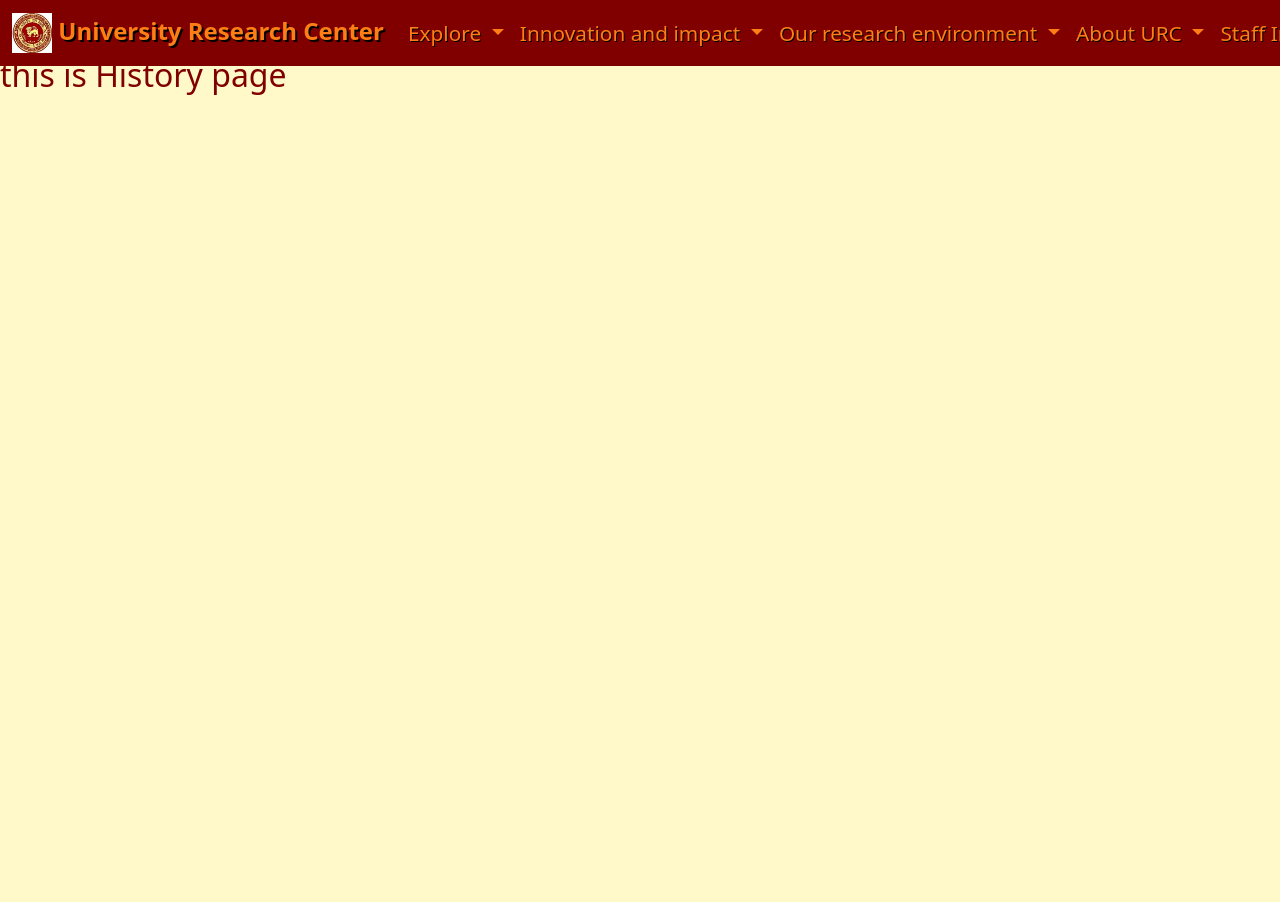
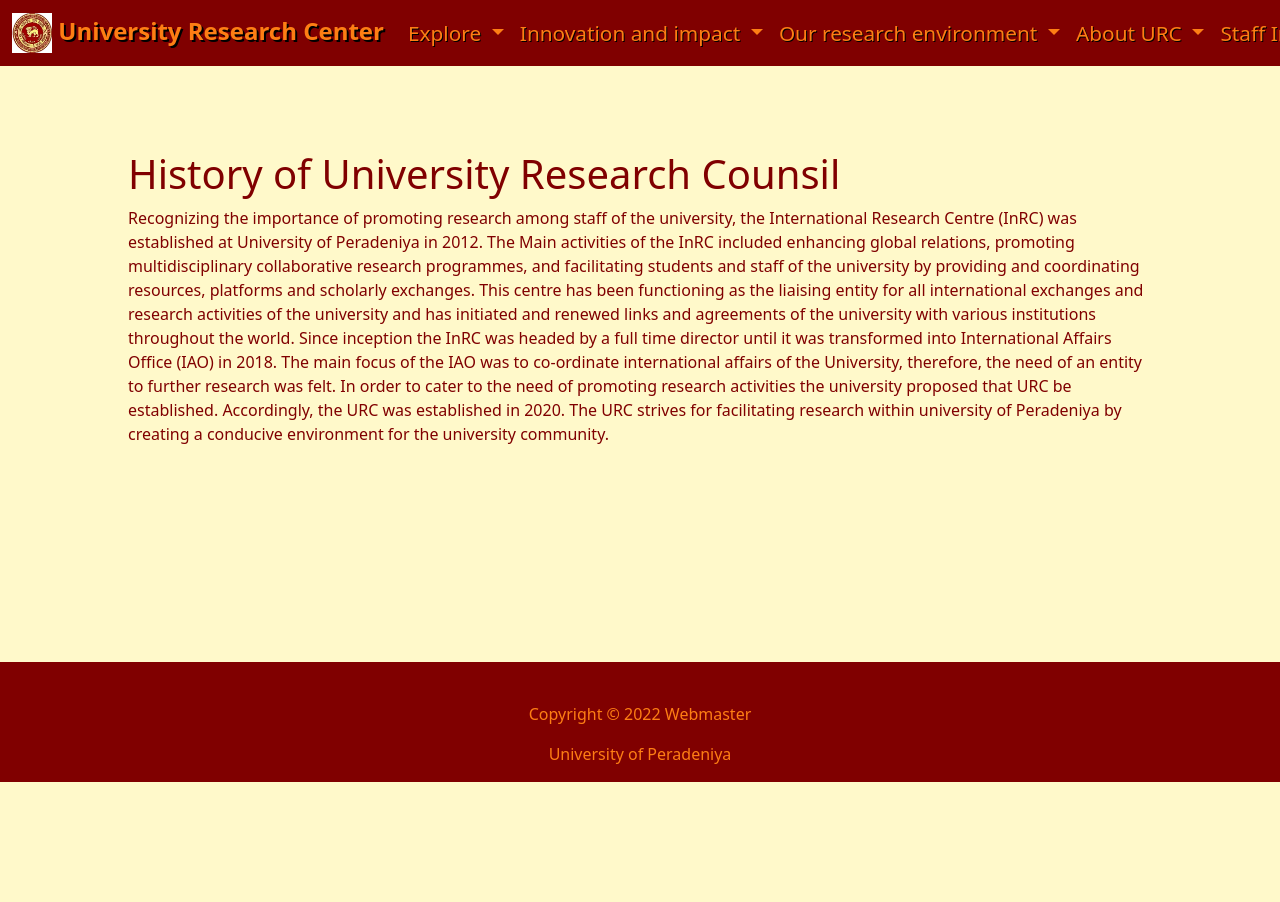
Before and after one commit to VenuraShyamal14/URC, a PHP site: the page made by sub topics/AboutURC/History.php in a window 1280 px wide. Shown: the top 902 px of the page. After the commit the page ends 782 px from the top, so only its background shows below. Run offline with PHP 8.4, Linux system fonts and the light colour scheme.

Commit message:
added history page

```diff
--- a/sub topics/AboutURC/History.php
+++ b/sub topics/AboutURC/History.php
@@ -10,7 +10,20 @@
    include('../../navbar.html');
     ?>
 
-    <h2>this is History page</h2>
+    <section class="top bottom">
+        <h1>
+            History of University Research Counsil
+        </h1>
+        <p>
+        Recognizing the importance of promoting research among staff of the university, the International Research Centre (InRC) was established at University of Peradeniya in 2012.
+
+The Main activities of the InRC included enhancing global relations, promoting multidisciplinary collaborative research programmes, and facilitating students and staff of the university by providing and coordinating resources, platforms and scholarly exchanges.
+
+This centre has been functioning as the liaising entity for all international exchanges and research activities of the university and has initiated and renewed links and agreements of the university with various institutions throughout the world. Since inception the InRC was headed by a full time director until it was transformed into International Affairs Office (IAO) in 2018.
+
+The main focus of the IAO was to co-ordinate international affairs of the University, therefore, the need of an entity to further research was felt. In order to cater to the need of promoting research activities the university proposed that URC be established. Accordingly, the URC was established in 2020. The URC strives for facilitating research within university of Peradeniya by creating a conducive environment for the university community.
+        </p>
+    </section>
 
 <!--footer-->
 <?php
```
